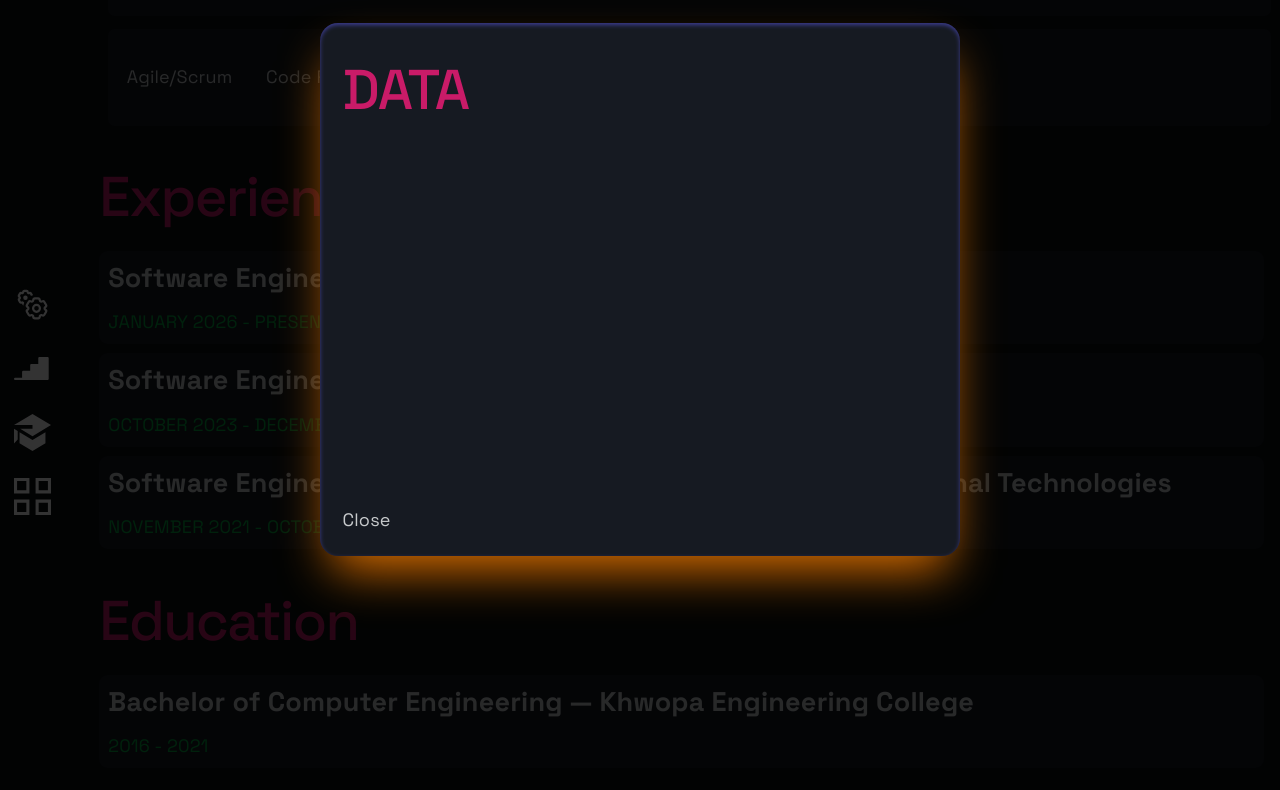
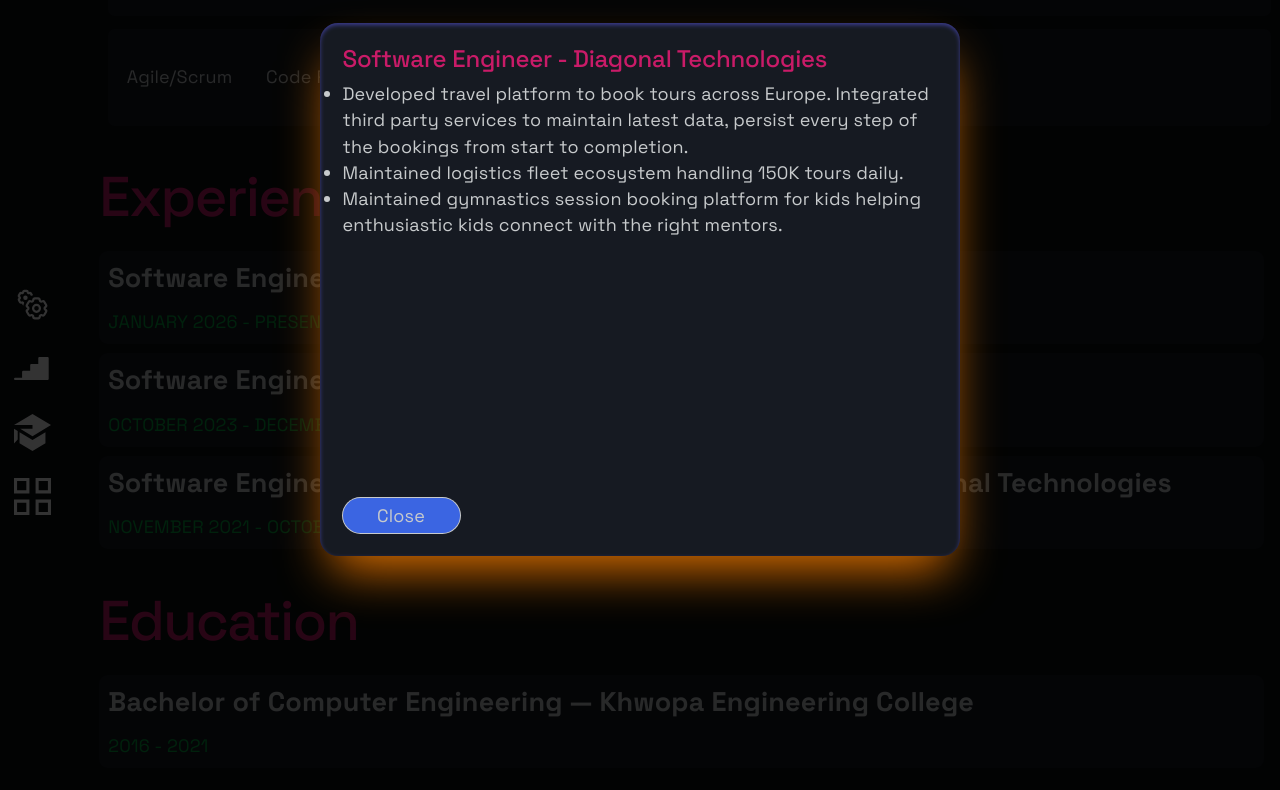
Before and after one commit to Baj-Rujwal/baj-rujwal.github.io, a React (Vite) app: page / in a window 1280 px wide. Both pictures are taken after a click on the element 681 px from the left and 1700 px from the top of the page. Shown: the part 1300-2090 px from the top of the page. Built offline with nearby package versions, Linux system fonts and the light colour scheme.

Commit message:
Add experience modal and data

```diff
--- a/src/App.tsx
+++ b/src/App.tsx
@@ -2,21 +2,35 @@ import { useState } from 'react'
 import './App.css'
 import { EDUCATION, EXPERIENCE, PROJECTS, SKILLS } from './data/data'
 import Modal from './Modal';
+import ModalContent from './ModalContent';
 
 
 function App() {
   const [isOpen, setIsOpen] = useState(false);
+  const [title, setTitle] = useState('');
+  const [content, setContent] = useState([]);
   const [selectedNav, setSelectedNav] = useState('');
   const { HARD_SKILLS, SOFT_SKILLS, DB, TOOLS, AI } = SKILLS;
 
+  const generateModalContent = (title: string, content: string[]) => {
+    setIsOpen(true);
+    setTitle(title);
+    setContent(content);
+  }
+
   return (
     <>
-      {isOpen && <Modal setIsOpen={setIsOpen}><h1>DATA</h1></Modal>}
+      {
+        isOpen &&
+        <Modal setIsOpen={setIsOpen}>
+          <ModalContent title={title} content={content} />
+        </Modal>
+      }
+
       <div className='ml-[6vw] w-[94vw] h-screen flex flex-col justify-around items-center p-2'>
         <div className='font-semibold text-6xl md:text-9xl'>
           <strong>
-            SOFTWARE &nbsp;
-            <span className='animate-pulse'>ENGINEER</span>
+            SOFTWARE ENGINEER
           </strong>
         </div>
         <section id='certificates' className='my-2 flex flex-col items-start'>
@@ -86,7 +100,7 @@ function App() {
             <h1 className={selectedNav === 'experience' && 'underline'}>Experience</h1>
             {EXPERIENCE.map(exp => (
               <div key={exp.title}
-                onClick={() => setIsOpen(true)}
+                onClick={() => generateModalContent(exp.title, exp.description)}
                 className='flex flex-col w-full p-2 rounded-lg items-start bg-[#161a22] gap-3 cursor-pointer'
               >
                 <div className='font-bold text-2xl'>
@@ -118,7 +132,7 @@ function App() {
             <div className='flex flex-col w-full p-2 rounded-lg items-start bg-[#161a22] gap-3'>
               {PROJECTS.map((project) => (
                 <div className='font-bold text-2xl' key={project.link}>
-                  <strong className='cursor-pointer'>
+                  <strong>
                     {project.title}&nbsp;
                     {project.withLink && <a href={project.link} target='_blank' className='float-right cursor-pointer'><img src='src/assets/icons/new-tab.svg' height={30} width={30} /></a>}
                   </strong>
--- a/src/Modal.tsx
+++ b/src/Modal.tsx
@@ -5,11 +5,14 @@ const Modal = ({ children, setIsOpen }: { children: React.ReactNode, setIsOpen:
         <>
             <div className="opacity-80 z-40 fixed top-0 left-0 h-screen w-screen bg-black">
             </div>
-            <div className="flex flex-col fixed top-5 left-3/12 z-50 p-5 backdrop-blur-2xl items-start bg-[#161a22] min-h-2/3 w-6/12 rounded-2xl shadow-2xl shadow-amber-600 inset-shadow-sm inset-shadow-indigo-500/50">
+            <div className="flex flex-col fixed top-5 left-3/12 z-50 p-5 backdrop-blur-2xl items-start bg-[#161a22] \
+                min-h-2/3 max-h-8/12 w-6/12 rounded-2xl shadow-2xl shadow-amber-600 inset-shadow-sm inset-shadow-indigo-500/50 \
+                overflow-scroll"
+            >
                 <div className="flex-1">
                     {children}
                 </div>
-                <button className='cursor-pointer' onClick={() => setIsOpen(false)}>Close</button>
+                <button className='cursor-pointer p-1 ring-1 w-26 rounded-2xl bg-[#3b65e2] hover:bg-[#c91b68]' onClick={() => setIsOpen(false)}>Close</button>
             </div>
         </>
     )
--- /dev/null
+++ b/src/ModalContent.tsx
@@ -0,0 +1,14 @@
+const ModalContent = ({ title, content }: { title: string, content: string[] }) => {
+    return (
+        <div className="flex flex-col items-start">
+            <h2>{title}</h2>
+            <ul className="text-left list-disc gap-1">
+                {content.map(ct => (
+                    <li key={ct}>{ct}</li>
+                ))}
+            </ul>
+        </div>
+    )
+}
+
+export default ModalContent;
--- a/src/data/data.ts
+++ b/src/data/data.ts
@@ -2,19 +2,20 @@ interface Projects {
     title: string;
     withLink: boolean;
     link?: string;
-    description?: string;
+    description?: string[];
 }
 
 interface Experience {
     title: string;
     duration: string;
+    description?: string[];
 }
 
 const PROJECTS: Projects[] = [
     {
         title: "Jobins AI Job Platform",
         withLink: true,
-        link: "https://alata.ai"
+        link: "https://alata.ai",
     },
     {
         title: "Jobins Proprietary Job Platform",
@@ -48,14 +49,29 @@ const EXPERIENCE: Experience[] = [
     {
         title: "Software Engineer - Jobins",
         duration: "JANUARY 2026 - PRESENT",
+        description: [
+            "Part of an ETL (Extract, Transform, and Load) pipeline team developing preparing data for AI job search platform which includes extracting validated \
+            data from job texts, transforming it into the required format and storing into vertex search for semantic search.",
+            "Maintained salary estimation system filling missing information through data analysis with pandas.",
+            "Built automated web scraping pipeline with active expiry check feeding job data into ETL pipline for AI job search.",
+            "Built features for proprietary job platform connecting agents and candidates to countles job posting from real companies."
+        ]
     },
     {
         title: "Software Engineer - Diagonal Technologies",
         duration: "OCTOBER 2023 - DECEMBER 2025",
+        description: [
+            "Developed travel platform to book tours across Europe. Integrated third party services to maintain latest data, persist every step of the bookings from start to completion.",
+            "Maintained logistics fleet ecosystem handling 150K tours daily.",
+            "Maintained gymnastics session booking platform for kids helping enthusiastic kids connect with the right mentors."
+        ],
     },
     {
         title: "Software Engineer Intern - Associate Software Engineer) - Diagonal Technologies",
         duration: "NOVEMBER 2021 - OCTOBER 2023",
+        description: [
+            "Developed a in-house HR solution helping maintain attendance, leaves, holidays and salary.",
+        ],
     },
 ];
 
```
